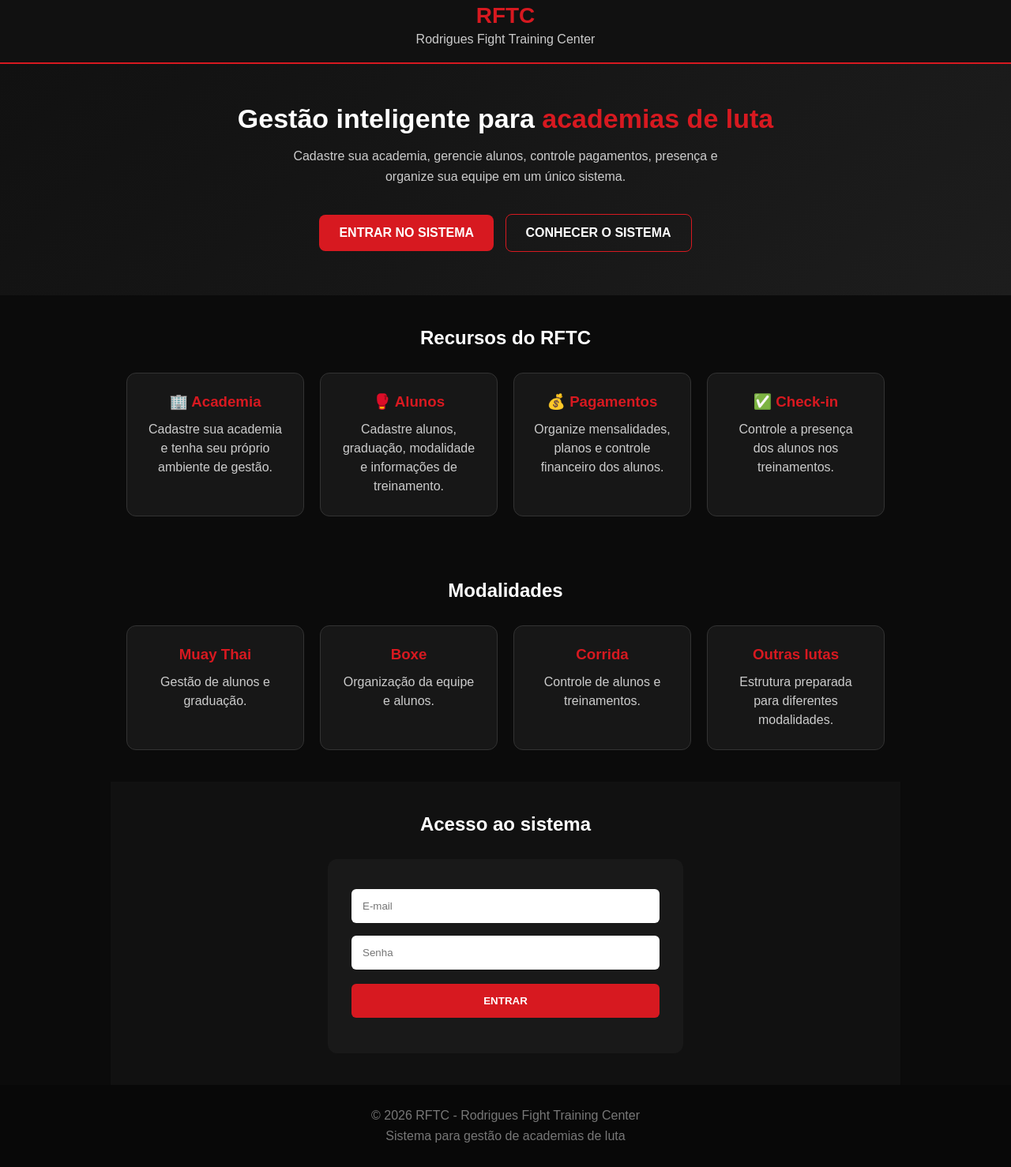
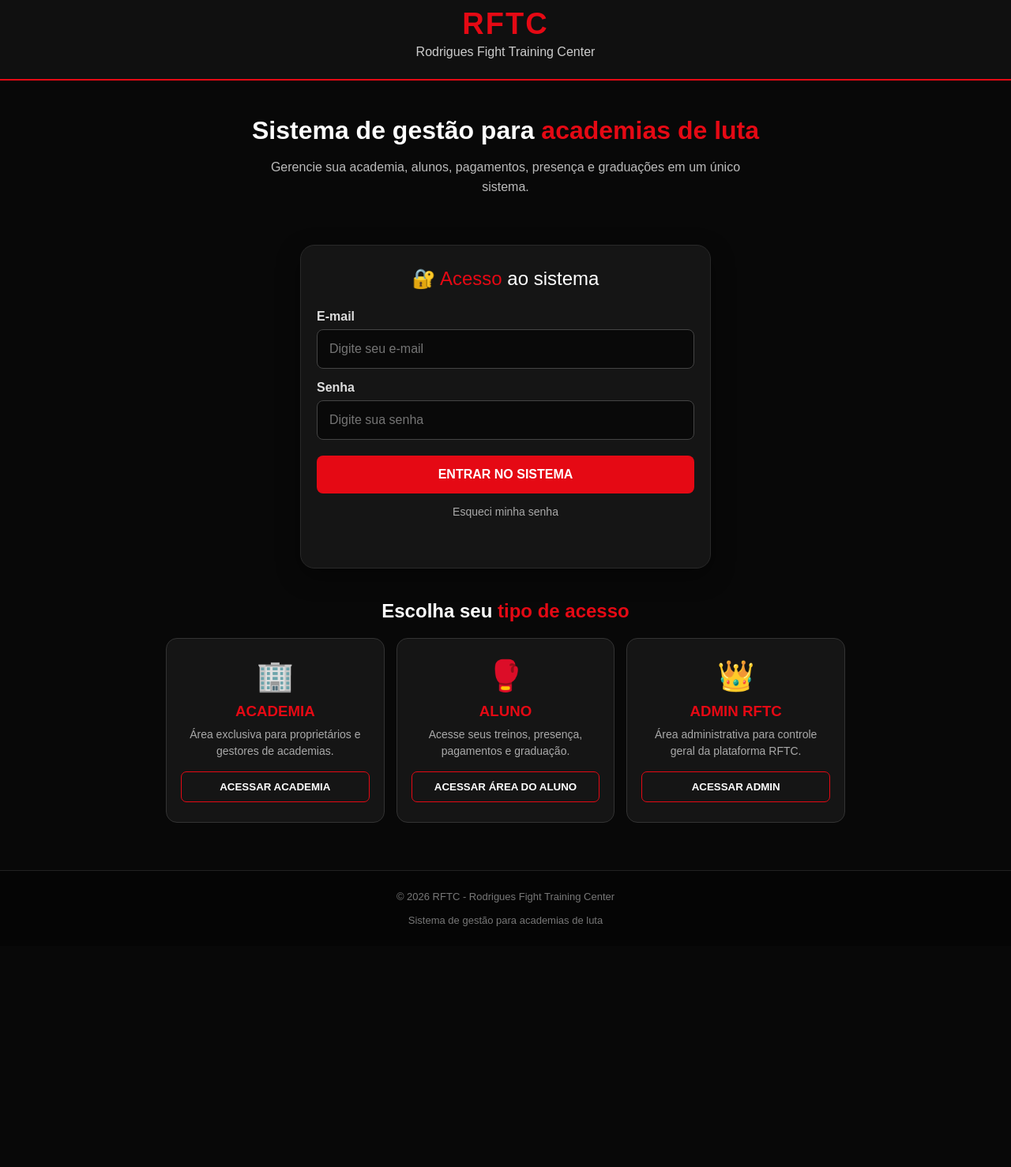
Before and after one commit to rftcrodriguesfight-ui/rftc-academias, a website: page index.html in a window 1280 px wide. Shown: the part 16-1494 px from the top of the page at 79% size. After the commit the page ends 1214 px from the top, so only its background shows below. Drawn offline with Linux system fonts and the light colour scheme.

Commit message:
Atualizar o index.html

```diff
--- a/index.html
+++ b/index.html
@@ -3,273 +3,393 @@
 <head>
 <meta charset="UTF-8">
 <meta name="viewport" content="width=device-width, initial-scale=1.0">
-  <title>RFTC - Rodrigues Fight Training Center</title>
+
+<title>RFTC - Sistema de Gestão</title>
 
 <style>
-    * {
-      box-sizing: border-box;
-      margin: 0;
-      padding: 0;
-      font-family: Arial, sans-serif;
+
+*{
+  box-sizing:border-box;
+  margin:0;
+  padding:0;
+  font-family:Arial,Helvetica,sans-serif;
 }
 
-    body {
-      background: #0b0b0b;
-      color: white;
+body{
+  background:#080808;
+  color:white;
+  min-height:100vh;
 }
 
-    header {
-      background: #111;
-      padding: 20px;
-      text-align: center;
-      border-bottom: 2px solid #d71920;
+header{
+  background:#101010;
+  padding:25px 20px;
+  text-align:center;
+  border-bottom:2px solid #e50914;
 }
 
-    header h1 {
-      color: #d71920;
-      font-size: 28px;
+.logo{
+  font-size:38px;
+  font-weight:900;
+  color:#e50914;
+  letter-spacing:2px;
 }
 
-    header p {
-      margin-top: 5px;
-      color: #ccc;
+.subtitle{
+  color:#ccc;
+  margin-top:5px;
+  font-size:16px;
 }
 
-    .hero {
-      padding: 50px 20px;
-      text-align: center;
-      background: linear-gradient(135deg, #111, #1d1d1d);
+.hero{
+  padding:45px 20px 30px;
+  text-align:center;
 }
 
-    .hero h2 {
-      font-size: 34px;
-      margin-bottom: 15px;
+.hero h1{
+  font-size:32px;
+  line-height:1.15;
+  margin-bottom:15px;
 }
 
-    .hero span {
-      color: #d71920;
+.hero h1 span{
+  color:#e50914;
 }
 
-    .hero p {
-      color: #ccc;
-      max-width: 600px;
-      margin: auto;
-      line-height: 1.6;
+.hero p{
+  color:#bbb;
+  max-width:650px;
+  margin:auto;
+  line-height:1.6;
+  font-size:16px;
 }
 
-    .buttons {
-      margin-top: 30px;
+.container{
+  max-width:900px;
+  margin:auto;
+  padding:20px;
 }
 
-    .btn {
-      display: inline-block;
-      padding: 14px 25px;
-      margin: 5px;
-      border-radius: 8px;
-      text-decoration: none;
-      font-weight: bold;
+.login-box{
+  background:#151515;
+  border:1px solid #292929;
+  border-radius:18px;
+  padding:28px 20px;
+  max-width:520px;
+  margin:10px auto 40px;
+  box-shadow:0 10px 30px rgba(0,0,0,.4);
 }
 
-    .btn-red {
-      background: #d71920;
-      color: white;
+.login-title{
+  text-align:center;
+  font-size:24px;
+  margin-bottom:25px;
 }
 
-    .btn-dark {
-      border: 1px solid #d71920;
-      color: white;
+.login-title span{
+  color:#e50914;
 }
 
-    section {
-      padding: 40px 20px;
-      max-width: 1000px;
-      margin: auto;
+label{
+  display:block;
+  margin:15px 0 7px;
+  color:#ddd;
+  font-weight:bold;
 }
 
-    section h2 {
-      text-align: center;
-      margin-bottom: 30px;
+input{
+  width:100%;
+  padding:15px;
+  border-radius:8px;
+  border:1px solid #444;
+  background:#090909;
+  color:white;
+  font-size:16px;
+  outline:none;
 }
 
-    .cards {
-      display: grid;
-      grid-template-columns: repeat(auto-fit, minmax(220px, 1fr));
-      gap: 20px;
+input:focus{
+  border-color:#e50914;
 }
 
-    .card {
-      background: #171717;
-      padding: 25px;
-      border-radius: 12px;
-      border: 1px solid #333;
-      text-align: center;
+.btn{
+  width:100%;
+  padding:15px;
+  margin-top:20px;
+  border:0;
+  border-radius:8px;
+  background:#e50914;
+  color:white;
+  font-size:16px;
+  font-weight:bold;
+  cursor:pointer;
 }
 
-    .card h3 {
-      color: #d71920;
-      margin-bottom: 12px;
+.btn:hover{
+  background:#ff1723;
 }
 
-    .card p {
-      color: #ccc;
-      line-height: 1.5;
+.forgot{
+  display:block;
+  text-align:center;
+  margin-top:15px;
+  color:#aaa;
+  text-decoration:none;
+  font-size:14px;
 }
 
-    .login {
-      background: #111;
-      text-align: center;
+.access-title{
+  text-align:center;
+  font-size:24px;
+  margin-bottom:20px;
 }
 
-    .login-box {
-      max-width: 450px;
-      margin: auto;
-      background: #191919;
-      padding: 30px;
-      border-radius: 12px;
+.access-title span{
+  color:#e50914;
 }
 
-    input {
-      width: 100%;
-      padding: 14px;
-      margin: 8px 0;
-      border-radius: 6px;
-      border: none;
+.cards{
+  display:grid;
+  grid-template-columns:repeat(auto-fit,minmax(220px,1fr));
+  gap:15px;
 }
 
-    button {
-      width: 100%;
-      padding: 14px;
-      margin-top: 10px;
-      background: #d71920;
-      color: white;
-      border: none;
-      border-radius: 6px;
-      font-weight: bold;
-      cursor: pointer;
+.card{
+  background:#151515;
+  border:1px solid #333;
+  border-radius:14px;
+  padding:25px 18px;
+  text-align:center;
+  transition:.2s;
 }
 
-    footer {
-      text-align: center;
-      padding: 30px;
-      background: #080808;
-      color: #777;
+.card:hover{
+  border-color:#e50914;
+  transform:translateY(-2px);
 }
+
+.icon{
+  font-size:38px;
+  margin-bottom:12px;
+}
+
+.card h3{
+  color:#e50914;
+  margin-bottom:8px;
+}
+
+.card p{
+  color:#aaa;
+  font-size:14px;
+  line-height:1.5;
+}
+
+.card button{
+  margin-top:15px;
+  width:100%;
+  padding:11px;
+  border:1px solid #e50914;
+  border-radius:7px;
+  background:transparent;
+  color:white;
+  font-weight:bold;
+}
+
+.message{
+  text-align:center;
+  margin-top:15px;
+  color:#e50914;
+  min-height:20px;
+}
+
+footer{
+  margin-top:40px;
+  padding:25px;
+  text-align:center;
+  background:#050505;
+  border-top:1px solid #222;
+  color:#777;
+  font-size:13px;
+}
+
 </style>
 </head>
 
 <body>
 
 <header>
-  <h1>RFTC</h1>
-  <p>Rodrigues Fight Training Center</p>
+
+  <div class="logo">RFTC</div>
+
+  <div class="subtitle">
+    Rodrigues Fight Training Center
+  </div>
+
 </header>
 
-<div class="hero">
-  <h2>Gestão inteligente para <span>academias de luta</span></h2>
+
+<section class="hero">
+
+  <h1>
+    Sistema de gestão para
+    <span>academias de luta</span>
+  </h1>
 
   <p>
-    Cadastre sua academia, gerencie alunos, controle pagamentos,
-    presença e organize sua equipe em um único sistema.
+    Gerencie sua academia, alunos, pagamentos,
+    presença e graduações em um único sistema.
   </p>
 
-  <div class="buttons">
-    <a href="#login" class="btn btn-red">ENTRAR NO SISTEMA</a>
-    <a href="#recursos" class="btn btn-dark">CONHECER O SISTEMA</a>
-  </div>
+</section>
+
+
+<div class="container">
+
+  <div class="login-box">
+
+    <div class="login-title">
+      🔐 <span>Acesso</span> ao sistema
     </div>
 
-<section id="recursos">
-  <h2>Recursos do RFTC</h2>
+    <label>E-mail</label>
+
+    <input
+      id="email"
+      type="email"
+      placeholder="Digite seu e-mail"
+    >
+
+    <label>Senha</label>
+
+    <input
+      id="senha"
+      type="password"
+      placeholder="Digite sua senha"
+    >
+
+    <button class="btn" onclick="entrar()">
+      ENTRAR NO SISTEMA
+    </button>
+
+    <a class="forgot" href="#">
+      Esqueci minha senha
+    </a>
+
+    <div id="mensagem" class="message"></div>
+
+  </div>
+
+
+  <h2 class="access-title">
+    Escolha seu <span>tipo de acesso</span>
+  </h2>
+
 
   <div class="cards">
 
     <div class="card">
-      <h3>🏢 Academia</h3>
+
+      <div class="icon">🏢</div>
+
+      <h3>ACADEMIA</h3>
+
       <p>
-        Cadastre sua academia e tenha seu próprio ambiente de gestão.
+        Área exclusiva para proprietários
+        e gestores de academias.
       </p>
+
+      <button onclick="tipoAcesso('Academia')">
+        ACESSAR ACADEMIA
+      </button>
+
     </div>
 
+
     <div class="card">
-      <h3>🥊 Alunos</h3>
+
+      <div class="icon">🥊</div>
+
+      <h3>ALUNO</h3>
+
       <p>
-        Cadastre alunos, graduação, modalidade e informações de treinamento.
+        Acesse seus treinos, presença,
+        pagamentos e graduação.
       </p>
+
+      <button onclick="tipoAcesso('Aluno')">
+        ACESSAR ÁREA DO ALUNO
+      </button>
+
     </div>
 
-    <div class="card">
-      <h3>💰 Pagamentos</h3>
-      <p>
-        Organize mensalidades, planos e controle financeiro dos alunos.
-      </p>
-    </div>
 
     <div class="card">
-      <h3>✅ Check-in</h3>
+
+      <div class="icon">👑</div>
+
+      <h3>ADMIN RFTC</h3>
+
       <p>
-        Controle a presença dos alunos nos treinamentos.
+        Área administrativa para controle
+        geral da plataforma RFTC.
       </p>
+
+      <button onclick="tipoAcesso('Administrador RFTC')">
+        ACESSAR ADMIN
+      </button>
+
     </div>
 
   </div>
-</section>
-
-<section>
-  <h2>Modalidades</h2>
-
-  <div class="cards">
-
-    <div class="card">
-      <h3>Muay Thai</h3>
-      <p>Gestão de alunos e graduação.</p>
-    </div>
-
-    <div class="card">
-      <h3>Boxe</h3>
-      <p>Organização da equipe e alunos.</p>
-    </div>
-
-    <div class="card">
-      <h3>Corrida</h3>
-      <p>Controle de alunos e treinamentos.</p>
-    </div>
-
-    <div class="card">
-      <h3>Outras lutas</h3>
-      <p>Estrutura preparada para diferentes modalidades.</p>
-    </div>
-
-  </div>
-</section>
-
-<section id="login" class="login">
-
-  <h2>Acesso ao sistema</h2>
-
-  <div class="login-box">
-
-    <input type="email" placeholder="E-mail">
-
-    <input type="password" placeholder="Senha">
-
-    <button onclick="entrar()">ENTRAR</button>
-
-    <p id="mensagem" style="margin-top:15px;color:#aaa;"></p>
 
 </div>
 
-</section>
 
 <footer>
-  <p>© 2026 RFTC - Rodrigues Fight Training Center</p>
-  <p style="margin-top:8px;">Sistema para gestão de academias de luta</p>
+
+  © 2026 RFTC - Rodrigues Fight Training Center
+
+  <br><br>
+
+  Sistema de gestão para academias de luta
+
 </footer>
 
+
 <script>
-  function entrar() {
+
+function entrar(){
+
+  var email = document.getElementById("email").value;
+  var senha = document.getElementById("senha").value;
+  var mensagem = document.getElementById("mensagem");
+
+  if(email === "" || senha === ""){
+
+    mensagem.innerText =
+      "Preencha o e-mail e a senha.";
+
+    return;
+  }
+
+  mensagem.innerText =
+    "Login selecionado. A autenticação real será conectada na próxima etapa.";
+
+}
+
+
+function tipoAcesso(tipo){
+
   document.getElementById("mensagem").innerText =
-      "Área de login em desenvolvimento. Estamos construindo o sistema RFTC.";
+    "Acesso selecionado: " + tipo;
+
+  window.scrollTo({
+    top:0,
+    behavior:"smooth"
+  });
+
 }
+
 </script>
 
 </body>
```
Lines whose indentation alone changed are shown as unchanged.
